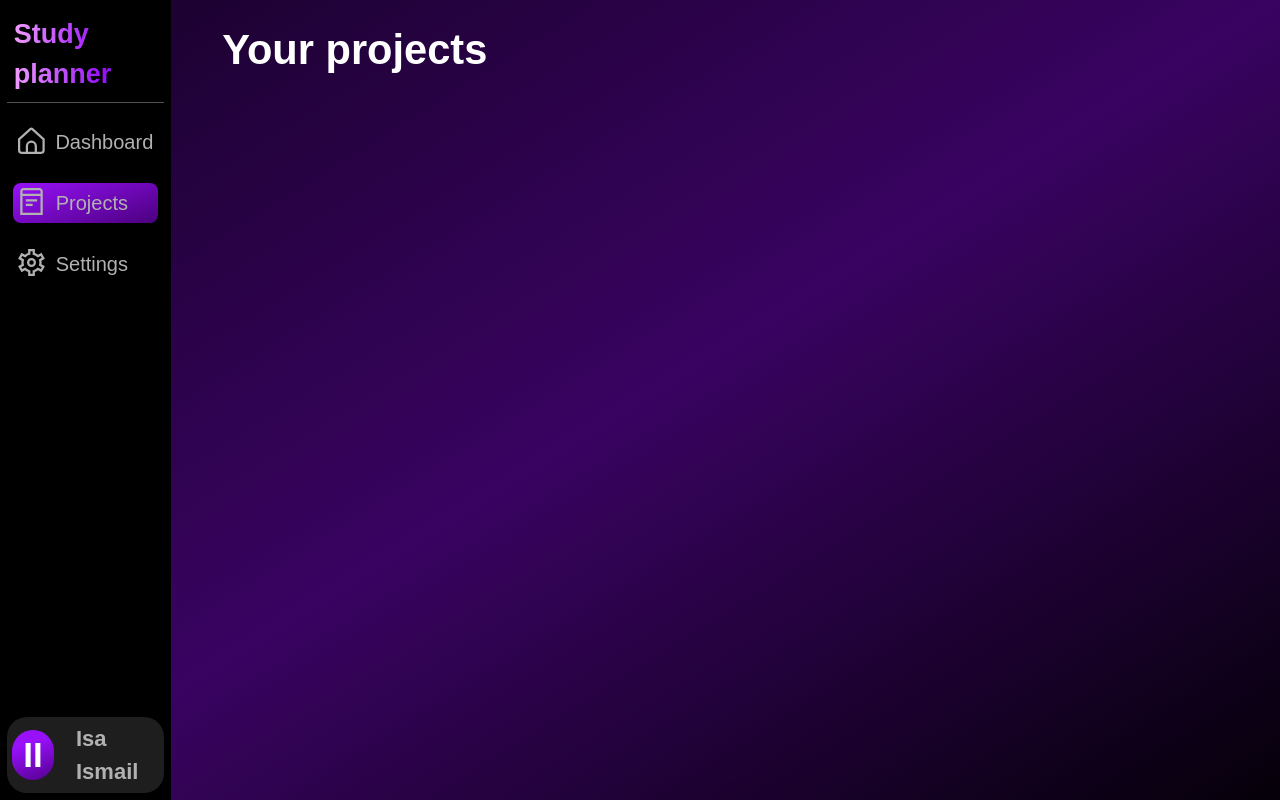
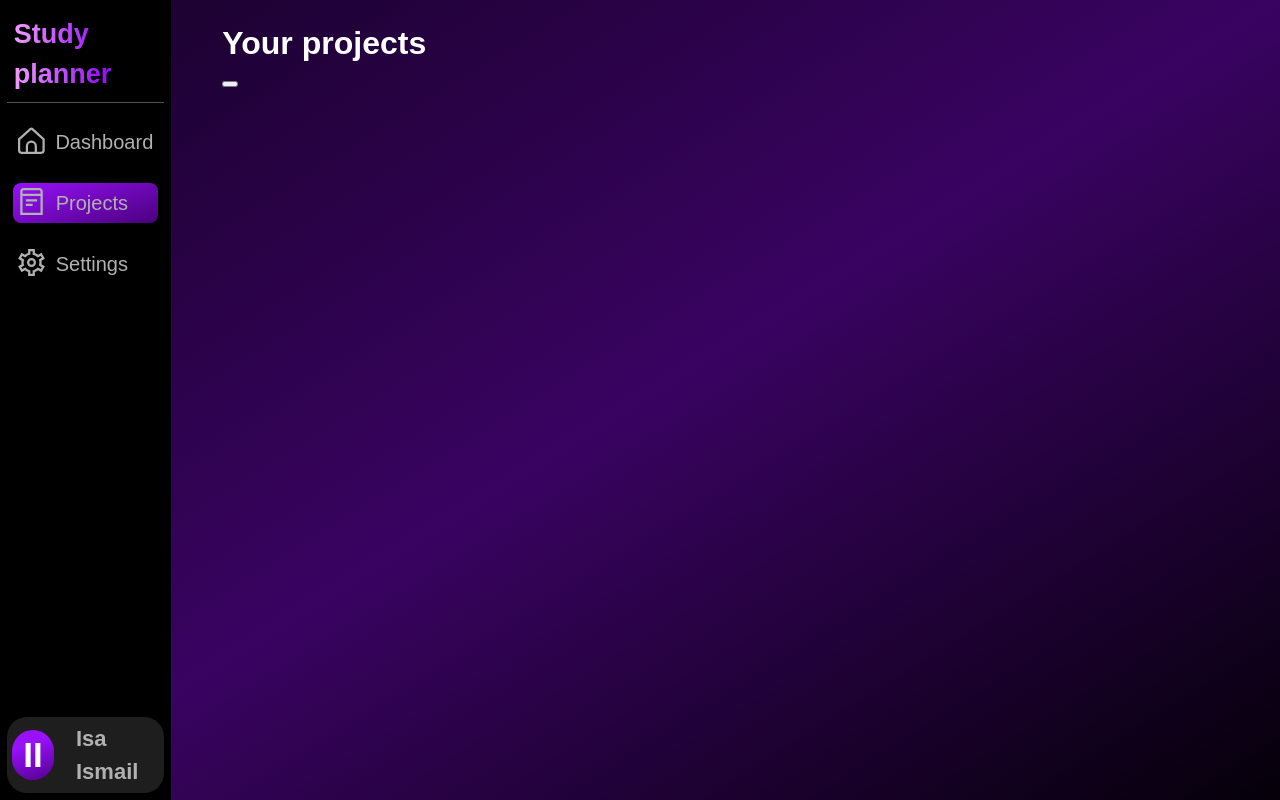
Before and after one commit to Lost-Stardust/Study-planner, a website built with webpack: page src/index.html in a window 1280 px wide. Both pictures are taken after a click on the element "Projects". Built offline with nearby package versions, Linux system fonts and the light colour scheme.

Commit message:
Create header div

```diff
--- a/src/index.html
+++ b/src/index.html
@@ -227,7 +227,10 @@
         </div>
       </div>
       <div id="Projects">
-        <h1 class="header">Your projects</h1>
+        <div id="header">
+          <h1>Your projects</h1>
+          <button class="add-project"></button>
+        </div>
       </div>
       <div id="Settings">UNDER CONSTRUCTION</div>
     </div>
```
